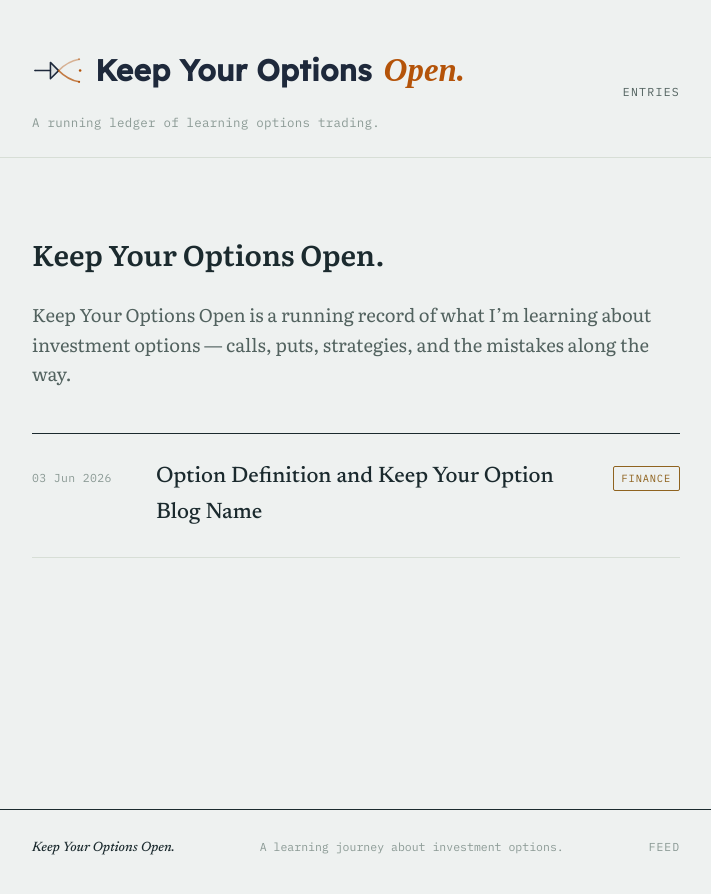
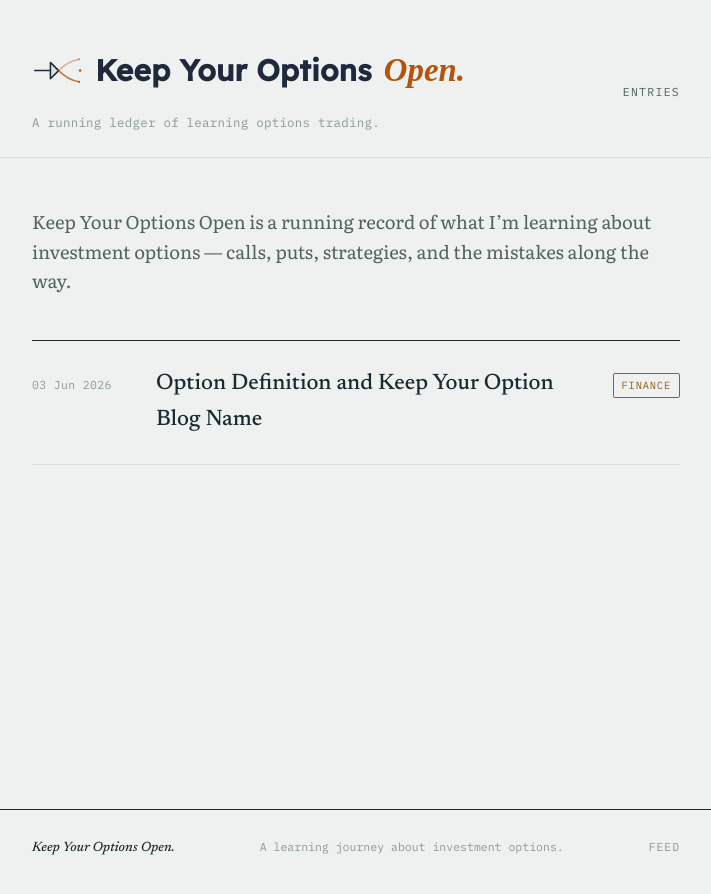
Before and after one commit to Keepyouroptions/keepyouroptions.com, a Jekyll site: the page built from index.md, in a window 1280 px wide. Shown: the top 894 px of the page, without its empty margins (284-995 px from the left). Built offline with Jekyll 4.4.1, drawn with Linux system fonts in a browser that asks for light colours; some web fonts are replaced.

Commit message:
Add files via upload

```diff
--- a/_layouts/home.html
+++ b/_layouts/home.html
@@ -2,7 +2,6 @@
 layout: default
 ---
 <section class="intro">
-  <h1>{{ page.title | default: site.title }}</h1>
   {{ content }}
 </section>
 
```
